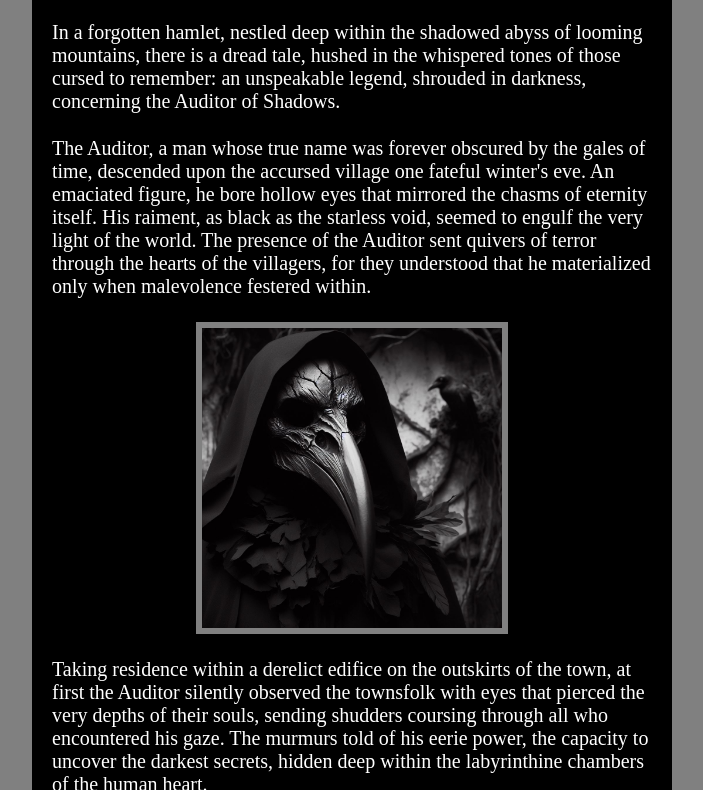
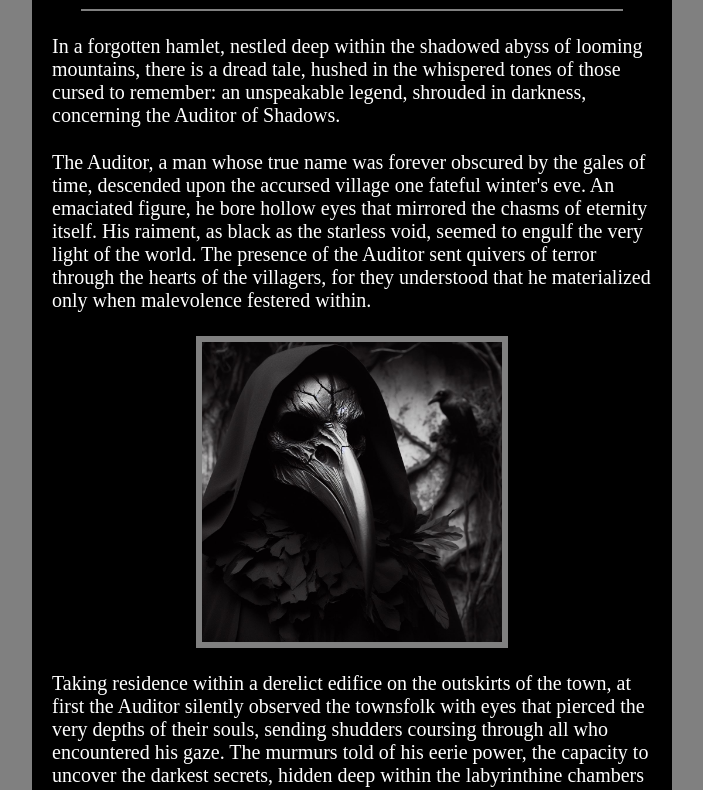
Before and after one commit to nairobiny/nairobiny.github.io, a plain HTML site: page index.html in a window 1280 px wide. Shown: the part 290-1080 px from the top of the page, without its empty margins (288-991 px from the left). Drawn offline with Linux system fonts and the light colour scheme.

Commit message:
Update style.css for <hr> style

```diff
--- a/css/style.css
+++ b/css/style.css
@@ -50,3 +50,10 @@ body {
     max-width: 50%; /* Limit image width to 50% of the container */
     border: 6px solid #808080; /* Grey frame around the images */
 }
+
+/* Horizontal line styles */
+.text-content hr {
+    border: 1px solid #808080; /* Grey horizontal line */
+    width: 90%; /* Cover 90% of the container width */
+    margin: 24px auto; /* Add margin top and bottom to center the line */
+}
```
